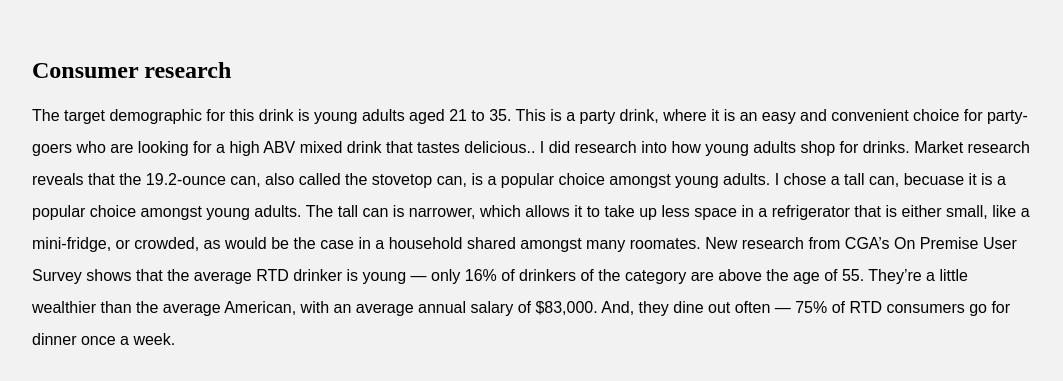
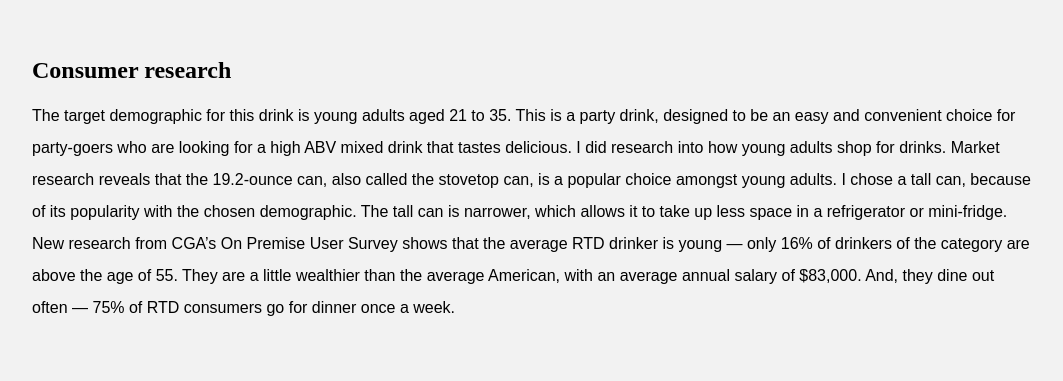
Before and after one commit to Netherite/PortfolioSite2, a plain HTML site: page stoopidjuice.html in a window 1280 px wide. Shown: the part 1377-1758 px from the top of the page, without its empty margins (108-1171 px from the left). Drawn offline with Linux system fonts and the light colour scheme.

Commit message:
copy update

```diff
--- a/stoopidjuice.html
+++ b/stoopidjuice.html
@@ -42,8 +42,8 @@
             </p>
             <h4>Consumer research</h4>
             <p>
-                The target demographic for this drink is young adults aged 21 to 35. This is a party drink, where it is an easy and convenient choice for party-goers who are looking for a high ABV mixed drink that tastes delicious.. I did research into how young adults shop for drinks. Market research reveals that the 19.2-ounce can, also called the stovetop can, is a popular choice amongst young adults.  I chose a tall can, becuase it is a popular choice amongst young adults. The tall can is narrower,
-                which allows it to take up less space in a refrigerator that is either small, like a mini-fridge, or crowded, as would be the case in a household shared amongst many roomates. New research from CGA’s On Premise User Survey shows that the average RTD drinker is young — only 16% of drinkers of the category are above the age of 55. They’re a little wealthier than the average American, with an average annual salary of $83,000. And, they dine out often — 75% of RTD consumers go for dinner once a week.
+                The target demographic for this drink is young adults aged 21 to 35. This is a party drink, designed to be an easy and convenient choice for party-goers who are looking for a high ABV mixed drink that tastes delicious. I did research into how young adults shop for drinks. Market research reveals that the 19.2-ounce can, also called the stovetop can, is a popular choice amongst young adults. I chose a tall can, because of its popularity with the chosen demographic. The tall can is narrower, which allows it to take up less space in a refrigerator or mini-fridge. New research from CGA’s On Premise User Survey shows that the average RTD drinker is young — only 16% of drinkers of the category are above the age of 55. They are a little wealthier than the average American, with an average annual salary of $83,000. And, they dine out often — 75% of RTD consumers go for dinner once a week.
+
 
 
             </p>
```
